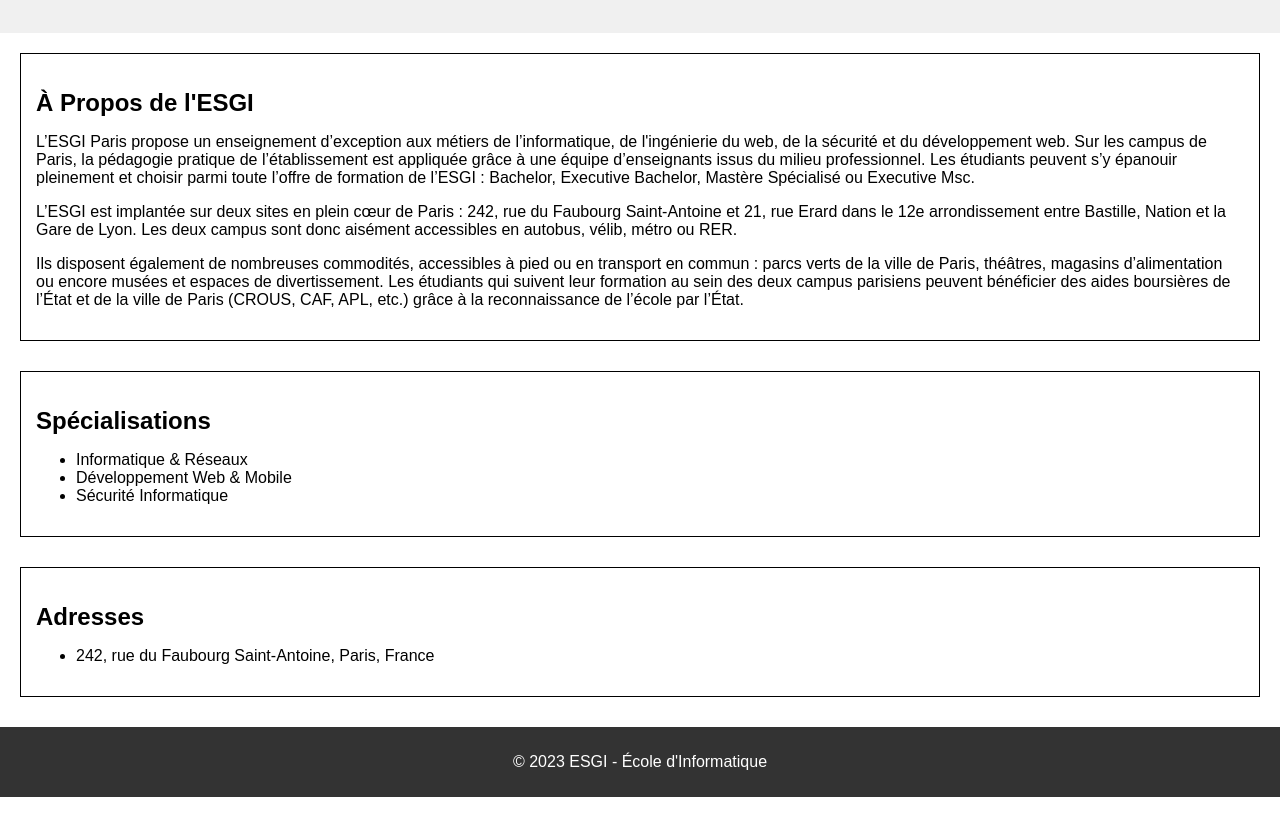
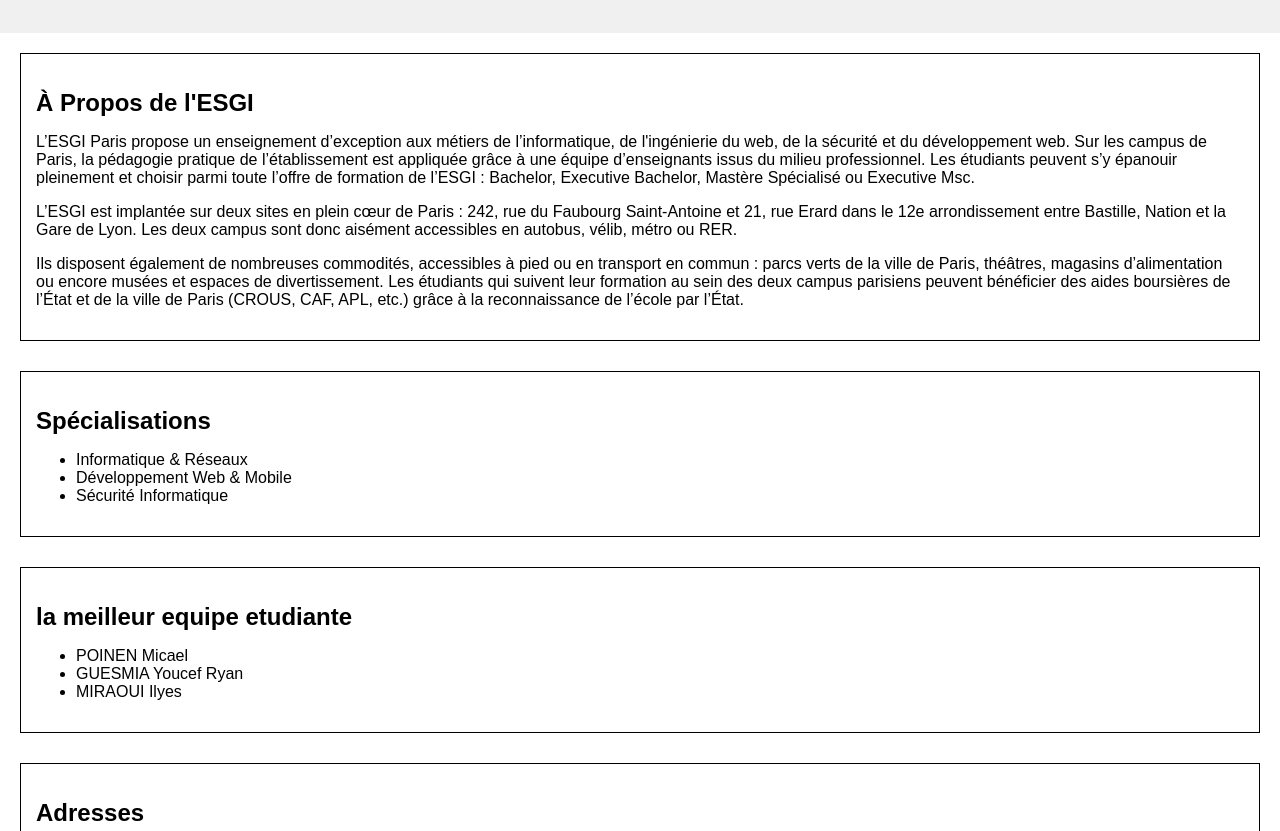
Before and after one commit to Kaiohken1/TP-GIT, a plain HTML site: page index.html in a window 1280 px wide. Shown: the part 121-952 px from the top of the page. Before the commit the page ends 918 px from the top, so only its background shows below. Drawn offline with Linux system fonts and the light colour scheme.

Commit message:
Nouvel section +nom

```diff
--- a/index.html
+++ b/index.html
@@ -21,6 +21,8 @@
     <p>Ils disposent également de nombreuses commodités, accessibles à pied ou en transport en commun : parcs verts de la ville de Paris, théâtres, magasins d’alimentation ou encore musées et espaces de divertissement. Les étudiants qui suivent leur formation au sein des deux campus parisiens peuvent bénéficier des aides boursières de l’État et de la ville de Paris (CROUS, CAF, APL, etc.) grâce à la reconnaissance de l’école par l’État.</p>
     </section>
 
+
+
     <section id="specializations">
       <h2>Spécialisations</h2>
       <ul>
@@ -30,6 +32,15 @@
         <!-- Add other specializations -->
       </ul>
     </section>
+
+    <section id="la meilleur equipe etudiante">
+      <h2>la meilleur equipe etudiante</h2>
+      <ul>
+        <li>POINEN Micael</li>
+        <li>GUESMIA Youcef Ryan</li>
+        <li>MIRAOUI Ilyes</li>
+      </ul>
+      </section>
 
     <section id="address">
       <h2>Adresses</h2>
```
